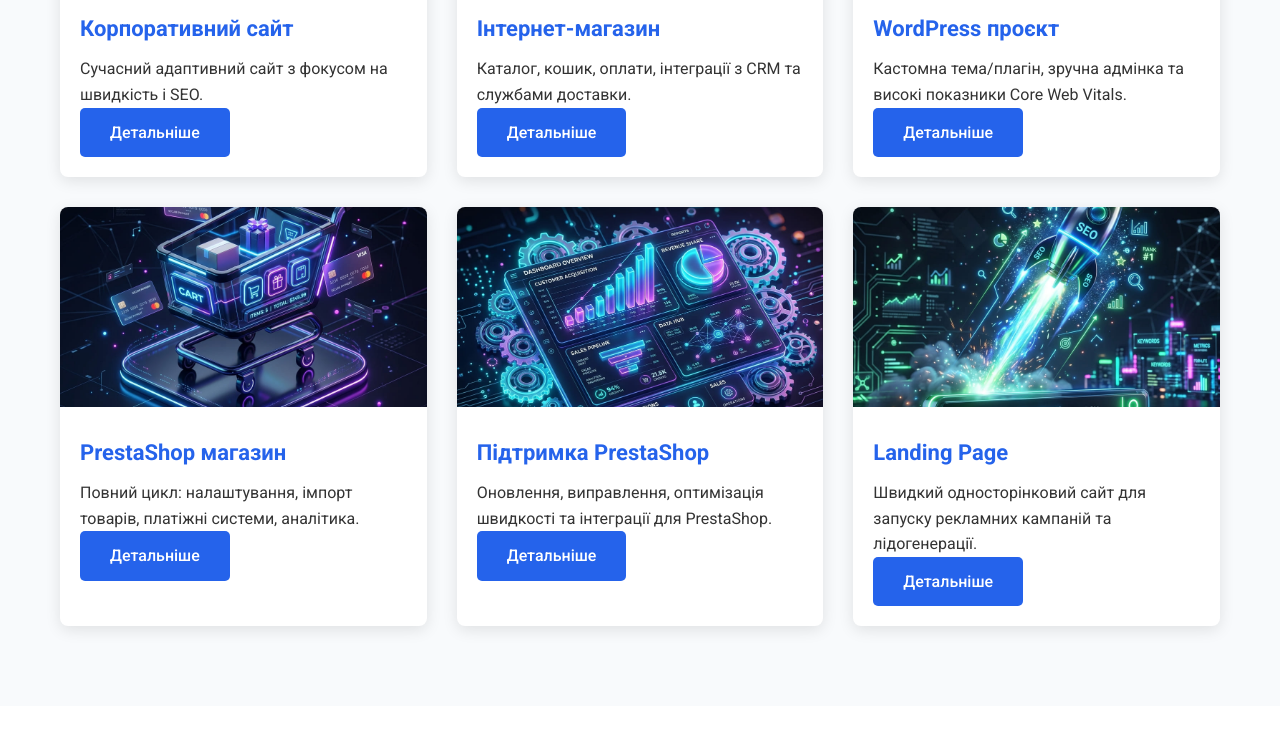
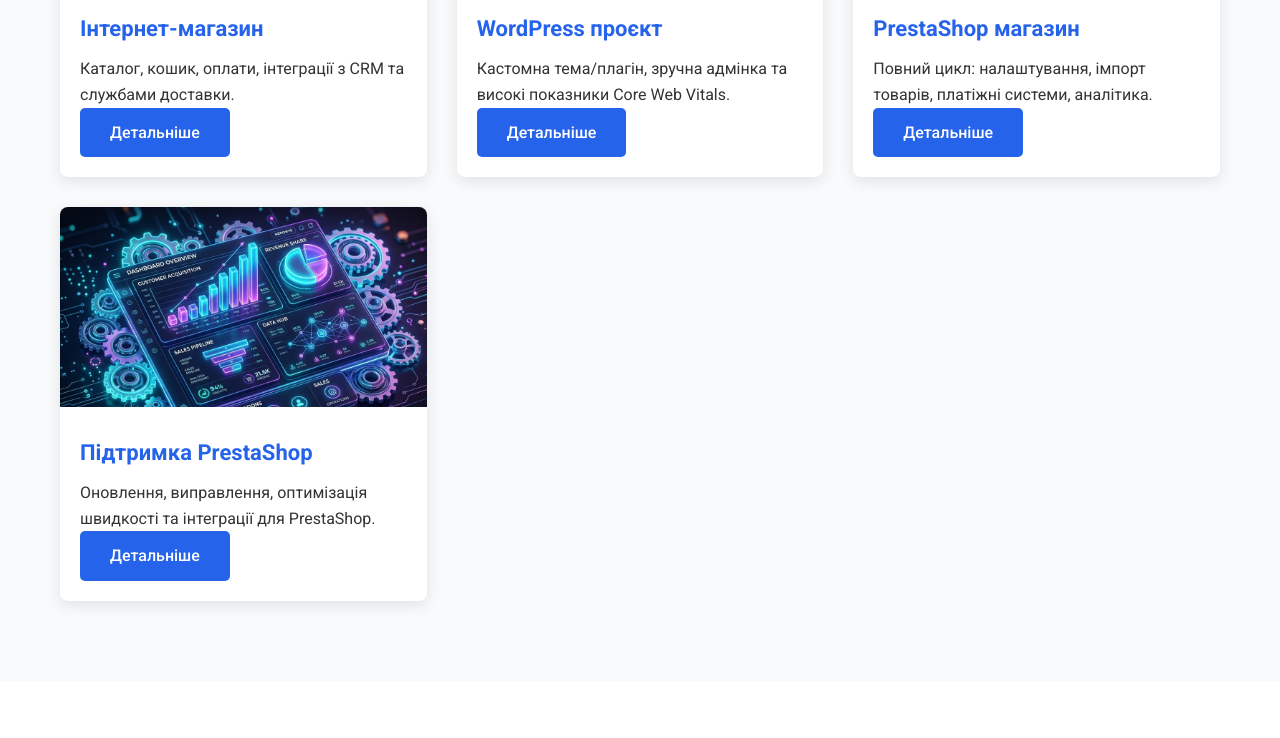
Before and after one commit to romanmatviy/Programist, a plain HTML site: page index.html in a window 1280 px wide. Shown: the part 2897-3635 px from the top of the page. Drawn offline with Linux system fonts and the light colour scheme.

```diff
--- a/index.html
+++ b/index.html
@@ -181,14 +181,7 @@
             <div class="container">
                 <h2 class="section-title">Портфоліо</h2>
                 <div class="services" style="margin-bottom: 0;">
-                <div class="service-card">
-                    <img src="img/new-service-website.jpg" alt="Корпоративний сайт">
-                    <div class="service-content">
-                        <h3>Корпоративний сайт</h3>
-                        <p>Сучасний адаптивний сайт з фокусом на швидкість і SEO.</p>
-                        <a href="/rozrobka-saitiv/ukraine" class="btn">Детальніше</a>
-                    </div>
-                </div>
+
                 <div class="service-card">
                     <img src="img/new-service-ecommerce.jpg" alt="Інтернет-магазин">
                     <div class="service-content">
@@ -221,14 +214,7 @@
                         <a href="/internet-magazin/ukraine" class="btn">Детальніше</a>
                     </div>
                 </div>
-                <div class="service-card">
-                    <img src="img/new-service-seo.jpg" alt="Landing Page">
-                    <div class="service-content">
-                        <h3>Landing Page</h3>
-                        <p>Швидкий односторінковий сайт для запуску рекламних кампаній та лідогенерації.</p>
-                        <a href="/rozrobka-saitiv/ukraine" class="btn">Детальніше</a>
-                    </div>
-                </div>
+
             </div>
         </section>
 
```
